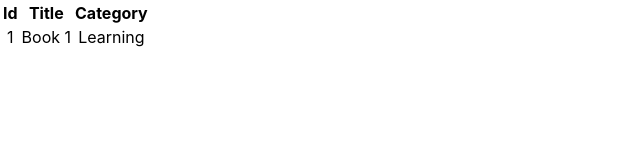
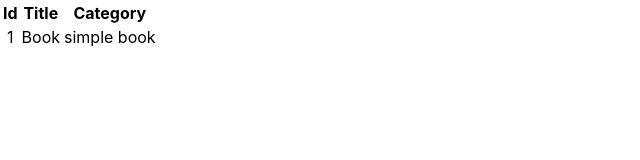
Before and after one commit to Theophile-Kango/redux-bookstore, a React (Create React App) app: page / in a window 1280 px wide. Shown: the top 160 px of the page, without its empty margins (0-640 px from the left). Built offline with nearby package versions, Linux system fonts and the light colour scheme.

Commit message:
Add the book object as props to the Book in BooksList

```diff
--- /dev/null
+++ b/src/components/Book.js
@@ -0,0 +1,11 @@
+import React from 'react';
+
+export default function Book({ id, title, category}) {
+    return (
+        <tr>
+            <td>{id}</td>
+            <td>{title}</td>
+            <td>{category}</td>
+        </tr>
+    )
+}
--- a/src/components/BooksList.js
+++ b/src/components/BooksList.js
@@ -1,5 +1,5 @@
 import React, {Component} from 'react';
-
+import Book from './Book';
 class BooksList extends Component{
     render(){
         return(
@@ -12,11 +12,7 @@ class BooksList extends Component{
                     </tr>
                 </thead>
                 <tbody>
-                    <tr>
-                        <td>1</td>
-                        <td>Book 1</td>
-                        <td>Learning</td>
-                    </tr>
+                    <Book id="1" title="Book" category="simple book"/>
                 </tbody>
             </table>
         )
```
